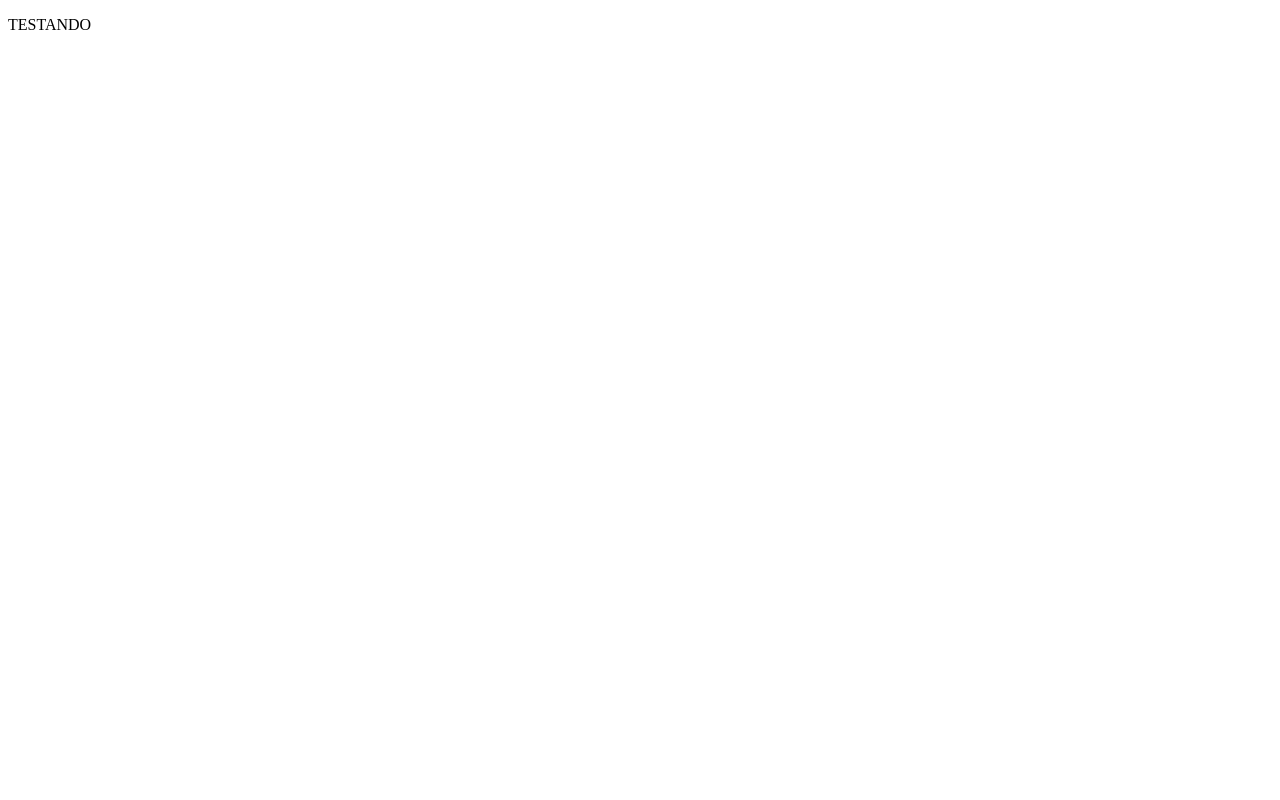
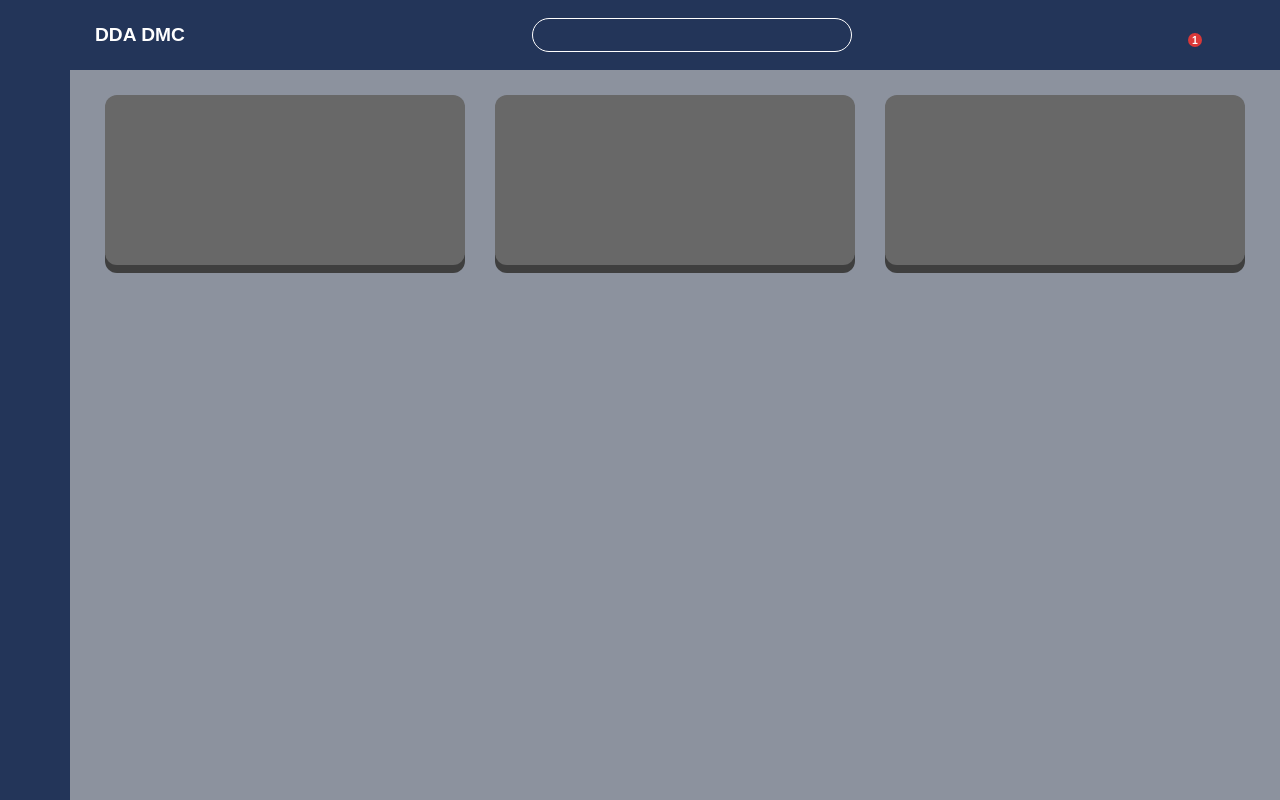
Before and after one commit to Marcossly07/FrontEnd-SA1, a plain HTML site: page index.html in a window 1280 px wide. Drawn offline with Linux system fonts and the light colour scheme.

Commit message:
Primeiro commit

```diff
--- a/index.html
+++ b/index.html
@@ -4,8 +4,70 @@
     <meta charset="UTF-8">
     <meta name="viewport" content="width=device-width, initial-scale=1.0">
     <title>Document</title>
+    <link rel="stylesheet" href="style.css">
 </head>
 <body>
-    <p>TESTANDO</p>
+        <!-- BARRA LATERAL -->
+    <aside class="sidebar">
+        <button class="icon-btn" title="Menu">
+            <i data-lucide="menu" size="28"></i>
+        </button>
+
+        <div class="sidebar-spacer"></div>
+
+        <button class="icon-btn" title="Início">
+            <i data-lucide="home" size="24"></i>
+        </button>
+        <button class="icon-btn" title="Relatórios">
+            <i data-lucide="clipboard-check" size="24"></i>
+        </button>
+        <button class="icon-btn" title="Carrinho">
+            <i data-lucide="shopping-cart" size="24"></i>
+        </button>
+    </aside>
+
+    <!-- ÁREA DE CONTEÚDO -->
+    <div class="main-wrapper">
+        <!-- CABEÇALHO -->
+        <header>
+            <div class="brand-logo">
+                <!-- Substitua pela imagem real do logo se necessário -->
+                <i data-lucide="settings" size="32"></i>
+                <span>DDA DMC</span>
+            </div>
+
+            <div class="search-container">
+                <input type="text" placeholder="">
+                <i data-lucide="search" class="search-icon"></i>
+            </div>
+
+            <div class="header-actions">
+                <button class="notification-btn" title="Notificações">
+                    <i data-lucide="bell" size="22"></i>
+                    <span class="badge">1</span>
+                </button>
+                <button class="action-btn" title="Perfil">
+                    <i data-lucide="user" size="24"></i>
+                </button>
+                <button class="action-btn" title="Sair">
+                    <i data-lucide="log-out" size="24"></i>
+                </button>
+            </div>
+        </header>
+
+        <!-- CARDS / CONTEÚDO -->
+        <main class="content">
+            <div class="cards-grid">
+                <div class="card"></div>
+                <div class="card"></div>
+                <div class="card"></div>
+            </div>
+        </main>
+    </div>
+
+    <script>
+        // Inicializa os ícones do Lucide
+        lucide.createIcons();
+    </script>
 </body>
 </html>
--- a/style.css
+++ b/style.css
@@ -0,0 +1,196 @@
+ * {
+            margin: 0;
+            padding: 0;
+            box-sizing: border-box;
+            font-family: Arial, sans-serif;
+        }
+
+        :root {
+            --bg-dark-blue: #233559;
+            --bg-main: #8c929e;
+            --card-gray: #686868;
+            --card-shadow: #3f3f3f;
+            --white: #ffffff;
+        }
+
+        body {
+            display: flex;
+            height: 100vh;
+            background-color: var(--bg-main);
+            overflow: hidden;
+        }
+
+        /* --- BARRA LATERAL (SIDEBAR) --- */
+        .sidebar {
+            width: 70px;
+            background-color: var(--bg-dark-blue);
+            display: flex;
+            flex-direction: column;
+            align-items: center;
+            padding-top: 18px;
+            gap: 35px;
+            z-index: 10;
+        }
+
+        .sidebar .icon-btn {
+            color: var(--white);
+            background: none;
+            border: none;
+            cursor: pointer;
+            display: flex;
+            align-items: center;
+            justify-content: center;
+            transition: opacity 0.2s;
+        }
+
+        .sidebar .icon-btn:hover {
+            opacity: 0.8;
+        }
+
+        /* Espaçador entre a logo superior e os ícones de navegação */
+        .sidebar-spacer {
+            height: 40px;
+        }
+
+        /* --- ÁREA PRINCIPAL --- */
+        .main-wrapper {
+            flex: 1;
+            display: flex;
+            flex-direction: column;
+        }
+
+        /* --- CABEÇALHO (HEADER) --- */
+        header {
+            height: 70px;
+            background-color: var(--bg-dark-blue);
+            display: flex;
+            align-items: center;
+            justify-content: space-between;
+            padding: 0 30px 0 15px;
+        }
+
+        .brand-logo {
+            display: flex;
+            align-items: center;
+            gap: 10px;
+            color: var(--white);
+            font-weight: bold;
+            font-size: 1.2rem;
+            user-select: none;
+        }
+
+        .brand-logo img {
+            height: 45px;
+            object-fit: contain;
+        }
+
+        /* Barra de Pesquisa */
+        .search-container {
+            position: relative;
+            width: 320px;
+        }
+
+        .search-container input {
+            width: 100%;
+            padding: 8px 35px 8px 15px;
+            border-radius: 20px;
+            border: 1.5px solid var(--white);
+            background: transparent;
+            color: var(--white);
+            outline: none;
+            font-size: 0.9rem;
+        }
+
+        .search-container input::placeholder {
+            color: rgba(255, 255, 255, 0.7);
+        }
+
+        .search-container .search-icon {
+            position: absolute;
+            right: 12px;
+            top: 50%;
+            transform: translateY(-50%);
+            color: var(--white);
+            width: 16px;
+            height: 16px;
+            pointer-events: none;
+        }
+
+        /* Ícones da Direita */
+        .header-actions {
+            display: flex;
+            align-items: center;
+            gap: 25px;
+            color: var(--white);
+        }
+
+        .notification-btn {
+            position: relative;
+            background: none;
+            border: none;
+            color: var(--white);
+            cursor: pointer;
+        }
+
+        .badge {
+            position: absolute;
+            top: -2px;
+            right: -2px;
+            background-color: #d93838;
+            color: var(--white);
+            font-size: 0.65rem;
+            font-weight: bold;
+            width: 14px;
+            height: 14px;
+            border-radius: 50%;
+            display: flex;
+            align-items: center;
+            justify-content: center;
+        }
+
+        .action-btn {
+            background: none;
+            border: none;
+            color: var(--white);
+            cursor: pointer;
+            display: flex;
+            align-items: center;
+        }
+
+        /* --- CONTEÚDO PRINCIPAL --- */
+        .content {
+            flex: 1;
+            padding: 25px 35px;
+            overflow-y: auto;
+        }
+
+        .cards-grid {
+            display: grid;
+            grid-template-columns: repeat(3, 1fr);
+            gap: 30px;
+        }
+
+        .card {
+            background-color: var(--card-gray);
+            height: 170px;
+            border-radius: 12px;
+            box-shadow: 0px 8px 0px var(--card-shadow);
+            cursor: pointer;
+            transition: transform 0.1s ease;
+        }
+
+        .card:hover {
+            transform: translateY(-2px);
+        }
+
+        /* Responsive Breakpoints */
+        @media (max-width: 1024px) {
+            .cards-grid {
+                grid-template-columns: repeat(2, 1fr);
+            }
+        }
+        @media (max-width: 650px) {
+            .cards-grid {
+                grid-template-columns: 1fr;
+            }
+        }
```
